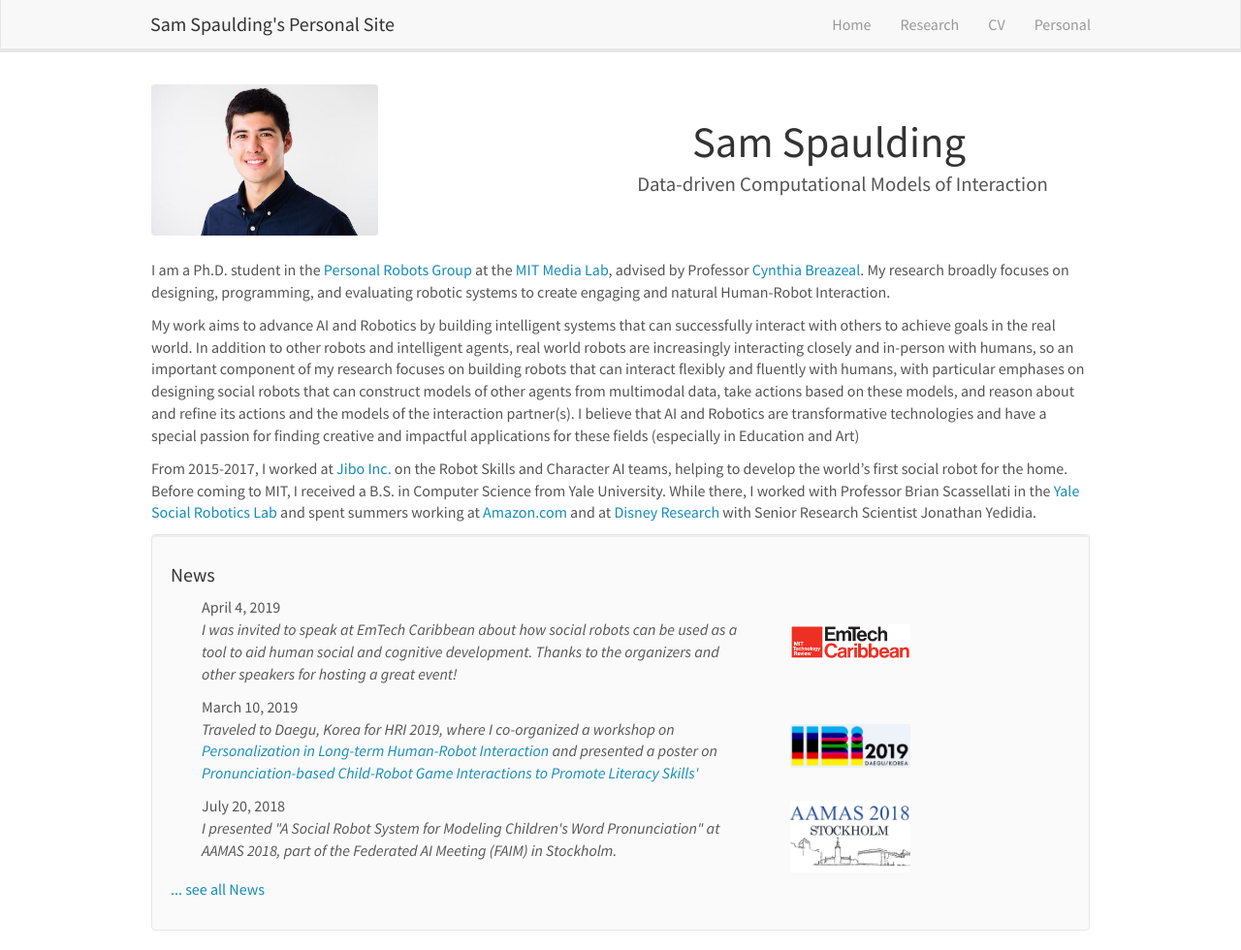
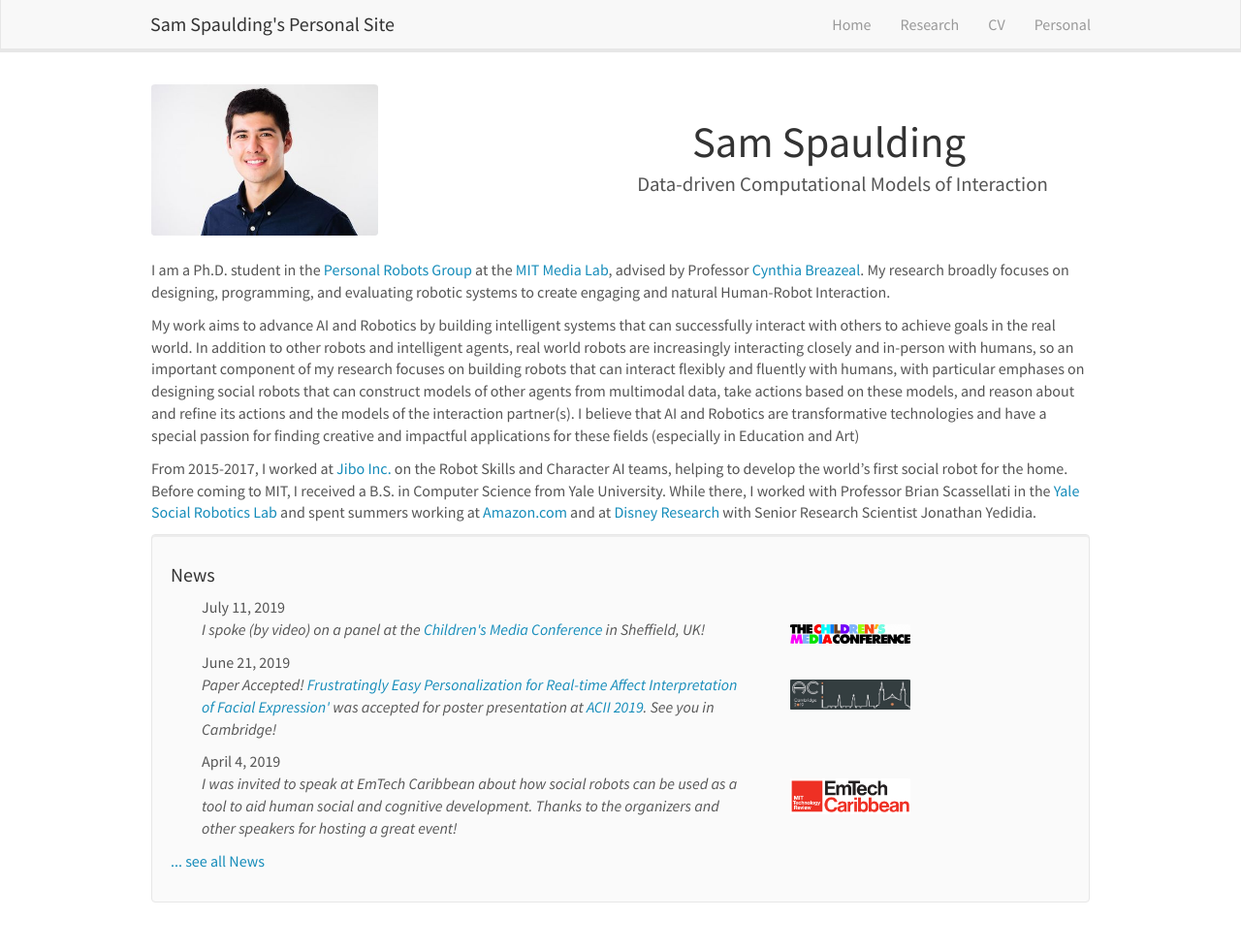
Before and after one commit to SamSpaulding/SamSpaulding.github.io, a Jekyll site: the page built from _pages/home.md, in a window 1280 px wide and 980 px high. Shown: the whole window at 97% size. Built offline with Jekyll 4.4.1, drawn with Linux system fonts in a browser that asks for light colours.

Commit message:
added acii

```diff
--- a/_data/news.yml
+++ b/_data/news.yml
@@ -1,7 +1,12 @@
+- date: July 11, 2019
+  headline: "I spoke (by video) on a panel at the <a href=https://www.thechildrensmediaconference.com/blog/2019/07/11/55505/> Children's Media Conference </a> in Sheffield, UK!"
+  image: <br><img src='images/news_pics/TCMC_horiz.jpg'>
+- date: June 21, 2019
+  headline: "Paper Accepted! <a href='resources/Spaulding_ACII_19.pdf'>Frustratingly Easy Personalization for Real-time Affect Interpretation of Facial Expression'</a> was accepted for poster presentation at <a href='http://acii-conf.org/2019/'>ACII 2019</a>. See you in Cambridge!"
+  image: <br><img src='images/news_pics/acii_horiz.png'>
 - date: April 4, 2019
   headline: "I was invited to speak at EmTech Caribbean about how social robots can be used as a tool to aid human social and cognitive development. Thanks to the organizers and other speakers for hosting a great event!"
   image: <br><img src='images/news_pics/emtech.png'>
-
 - date: March 10, 2019
   headline: "Traveled to Daegu, Korea for HRI 2019, where I co-organized a workshop on <a href='https://longtermpersonalizationhri.github.io/'>Personalization in Long-term Human-Robot Interaction</a> and presented a poster on <a href='resources/HRI19-LBR-Poster.pdf'>Pronunciation-based Child-Robot Game Interactions to Promote Literacy Skills'</a>"
   image: <br><img src='images/news_pics/hri2019.png'>
```
Also changed, not shown: images/news_pics/TCMC_horiz.jpg (added), images/news_pics/acii_horiz.png (added), images/news_pics/acii_sq.jpg (added), 1 other file.
